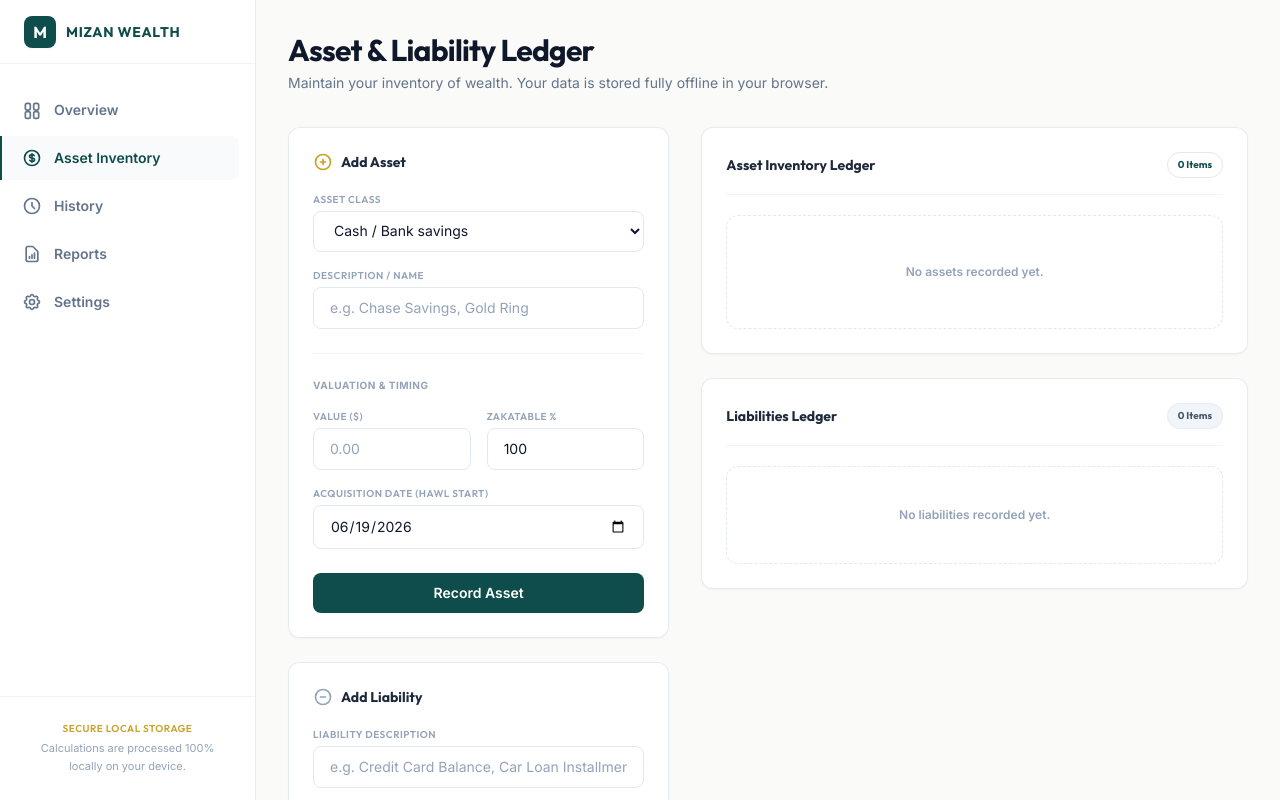
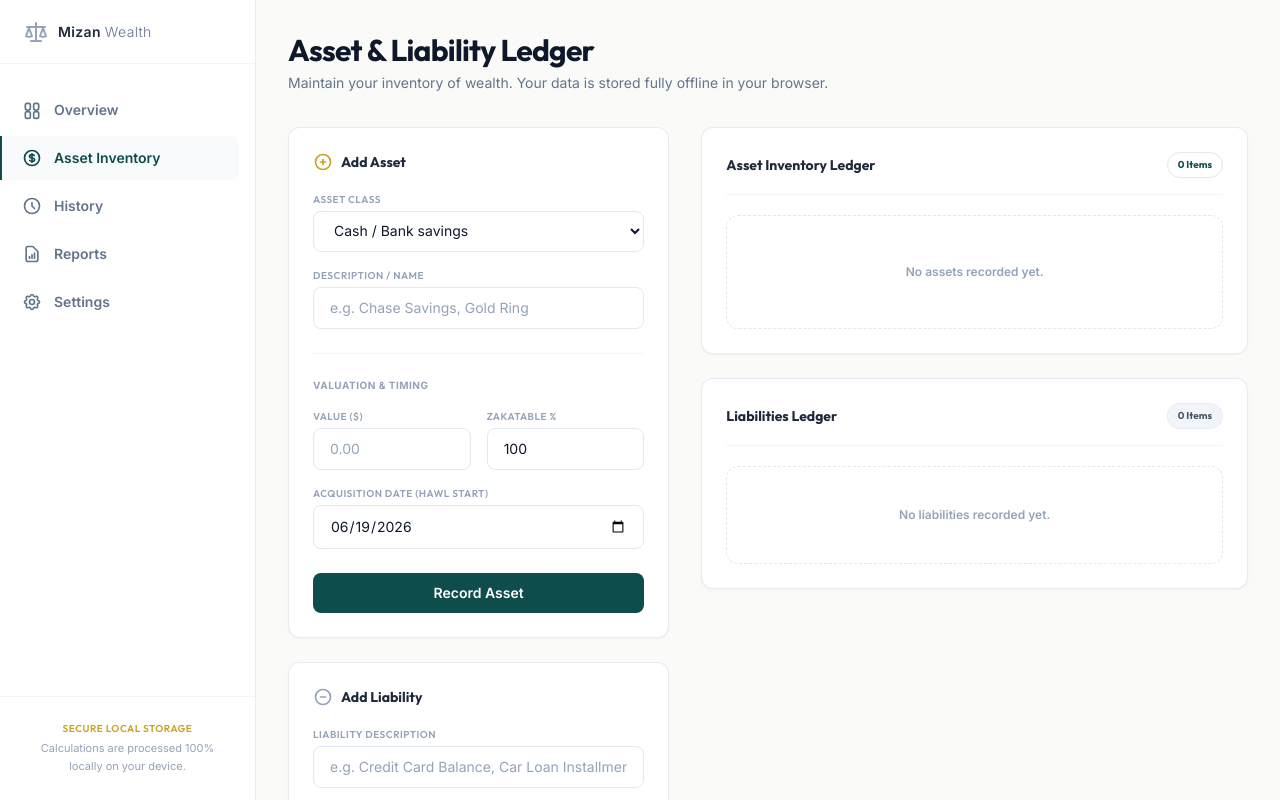
Before and after one commit to rauf17/mizan-wealth, a Next.js app: page /assets in a window 1280 px wide. Shown: the top 800 px of the page. Built offline with nearby package versions, Linux system fonts and the light colour scheme.

Commit message:
feat: implement Mizan Wealth logo system with interactive branding

```diff
--- a/app/page.tsx
+++ b/app/page.tsx
@@ -1,6 +1,7 @@
 import Link from "next/link";
 import Button from "../components/Button";
 import Card from "../components/Card";
+import Logo from "../components/Logo";
 
 export default function Home() {
   return (
@@ -8,14 +9,7 @@ export default function Home() {
       {/* Header */}
       <header className="border-b border-slate-200/80 bg-white sticky top-0 z-50">
         <div className="max-w-7xl mx-auto px-6 h-16 flex items-center justify-between">
-          <div className="flex items-center gap-2.5">
-            <div className="w-8 h-8 rounded-lg bg-primary flex items-center justify-center font-heading font-bold text-white shadow-sm">
-              M
-            </div>
-            <span className="font-heading font-bold text-base tracking-wider text-primary">
-              MIZAN WEALTH
-            </span>
-          </div>
+          <Logo variant="full" />
           <div className="flex items-center gap-4">
             <span className="text-[10px] font-bold px-2.5 py-1 rounded-full bg-slate-100 text-slate-600 border border-slate-200/60 select-none uppercase tracking-wide">
               Local-First
--- a/components/DashboardShell.tsx
+++ b/components/DashboardShell.tsx
@@ -3,6 +3,7 @@
 import React, { useState } from "react";
 import Link from "next/link";
 import { usePathname } from "next/navigation";
+import Logo from "./Logo";
 
 interface DashboardShellProps {
   children: React.ReactNode;
@@ -66,13 +67,8 @@ export default function DashboardShell({ children }: DashboardShellProps) {
       {/* Desktop Sidebar */}
       <aside className="hidden md:flex flex-col w-64 bg-white border-r border-slate-200/80 sticky top-0 h-screen">
         {/* Sidebar Header */}
-        <div className="h-16 flex items-center gap-2.5 px-6 border-b border-slate-100">
-          <div className="w-8 h-8 rounded-lg bg-primary flex items-center justify-center font-heading font-bold text-white shadow-sm select-none">
-            M
-          </div>
-          <span className="font-heading font-bold text-sm tracking-wider text-primary select-none">
-            MIZAN WEALTH
-          </span>
+        <div className="h-16 flex items-center px-6 border-b border-slate-100">
+          <Logo variant="full" />
         </div>
 
         {/* Sidebar Nav */}
@@ -113,14 +109,7 @@ export default function DashboardShell({ children }: DashboardShellProps) {
       <div className="flex-1 flex flex-col min-w-0">
         {/* Mobile Header */}
         <header className="md:hidden h-16 bg-white border-b border-slate-200/80 px-6 flex items-center justify-between sticky top-0 z-40">
-          <div className="flex items-center gap-2">
-            <div className="w-7 h-7 rounded-lg bg-primary flex items-center justify-center font-heading font-bold text-white shadow-sm select-none">
-              M
-            </div>
-            <span className="font-heading font-bold text-sm tracking-wider text-primary select-none">
-              MIZAN WEALTH
-            </span>
-          </div>
+          <Logo variant="full" />
 
           <button
             onClick={() => setIsMobileMenuOpen(!isMobileMenuOpen)}
@@ -148,13 +137,8 @@ export default function DashboardShell({ children }: DashboardShellProps) {
 
             {/* Content Drawer */}
             <nav className="relative flex flex-col w-4/5 max-w-sm bg-white h-full p-6 shadow-xl space-y-1.5 border-r border-slate-200 animate-slide-in">
-              <div className="flex items-center gap-2.5 mb-6 pb-4 border-b border-slate-100">
-                <div className="w-8 h-8 rounded-lg bg-primary flex items-center justify-center font-heading font-bold text-white">
-                  M
-                </div>
-                <span className="font-heading font-bold text-base tracking-wider text-primary">
-                  MIZAN WEALTH
-                </span>
+              <div className="flex items-center mb-6 pb-4 border-b border-slate-100">
+                <Logo variant="full" />
               </div>
 
               {navigationItems.map((item) => {
--- /dev/null
+++ b/components/Logo.tsx
@@ -0,0 +1,54 @@
+import React from "react";
+import Link from "next/link";
+
+interface LogoProps {
+  variant?: "full" | "compact";
+  className?: string;
+  active?: boolean;
+}
+
+export default function Logo({ variant = "full", className = "", active = false }: LogoProps) {
+  return (
+    <Link
+      href="/dashboard"
+      className={`group inline-flex items-center gap-2.5 select-none focus:outline-none ${className}`}
+      title="Mizan Wealth Home"
+    >
+      {/* Lucide Scale Vector Icon */}
+      <div
+        className={`transition-colors duration-200 ${
+          active
+            ? "text-primary"
+            : "text-slate-400 group-hover:text-primary"
+        }`}
+      >
+        <svg
+          xmlns="http://www.w3.org/2000/svg"
+          width="24"
+          height="24"
+          viewBox="0 0 24 24"
+          fill="none"
+          stroke="currentColor"
+          strokeWidth="2"
+          strokeLinecap="round"
+          strokeLinejoin="round"
+          className="w-5.5 h-5.5 transform group-hover:scale-105 transition-transform duration-200 ease-out"
+        >
+          <path d="m16 16 3-8 3 8c-.87.65-2.24.75-3 .75s-2.13-.1-3-.75Z" />
+          <path d="m2 16 3-8 3 8c-.87.65-2.24.75-3 .75s-2.13-.1-3-.75Z" />
+          <path d="M7 21h10" />
+          <path d="M12 3v18" />
+          <path d="M3 7h18" />
+        </svg>
+      </div>
+
+      {/* Wordmark: Mizan Wealth */}
+      {variant === "full" && (
+        <span className="font-sans text-slate-900 select-none text-sm tracking-wide leading-none flex items-center">
+          <span className="font-semibold text-slate-800">Mizan</span>
+          <span className="font-light ml-1 text-slate-500">Wealth</span>
+        </span>
+      )}
+    </Link>
+  );
+}
```
